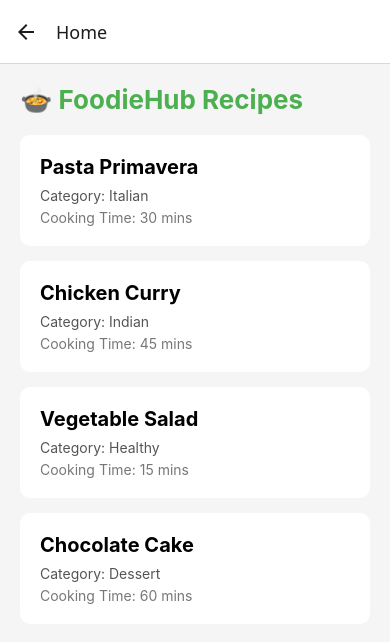
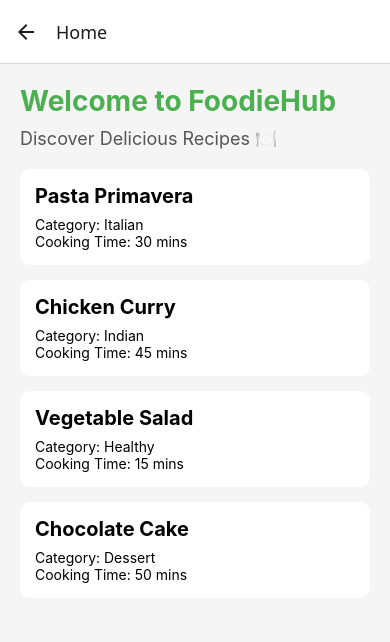
Before and after one commit to khursheed2369-ux/FoodieHub, a React Native app: screen /Home in a window 390 px wide. Shown: the top 642 px of the page. Built offline with nearby package versions, Linux system fonts and the light colour scheme.

Commit message:
Moved recipe data to separate data folder

```diff
--- /dev/null
+++ b/data/recipes.js
@@ -0,0 +1,36 @@
+const recipes = [
+    {
+      id: "1",
+      name: "Pasta Primavera",
+      category: "Italian",
+      time: "30 mins",
+      description: "A delicious Italian pasta with fresh vegetables."
+    },
+
+    {
+      id: "2",
+      name: "Chicken Curry",
+      category: "Indian",
+      time: "45 mins",
+      description: "A spicy and flavorful Indian chicken curry."
+    },
+
+    {
+      id: "3",
+      name: "Vegetable Salad",
+      category: "Healthy",
+      time: "15 mins",
+      description: "A fresh and healthy vegetable salad."
+    },
+
+    {
+      id: "4",
+      name: "Chocolate Cake",
+      category: "Dessert",
+      time: "50 mins",
+      description: "A soft and delicious chocolate cake."
+    }
+  ];
+
+
+  export default recipes;
--- a/screens/HomeScreen.js
+++ b/screens/HomeScreen.js
@@ -1,4 +1,5 @@
 import React from 'react';
+
 import {
   View,
   Text,
@@ -7,77 +8,82 @@ import {
   TouchableOpacity,
 } from 'react-native';
 
-const recipes = [
-  {
-    id: '1',
-    name: 'Pasta Primavera',
-    category: 'Italian',
-    time: '30 mins',
-  },
-  {
-    id: '2',
-    name: 'Chicken Curry',
-    category: 'Indian',
-    time: '45 mins',
-  },
-  {
-    id: '3',
-    name: 'Vegetable Salad',
-    category: 'Healthy',
-    time: '15 mins',
-  },
-  {
-    id: '4',
-    name: 'Chocolate Cake',
-    category: 'Dessert',
-    time: '60 mins',
-  },
-];
+
+import recipes from '../data/recipes.js';
+
 
 
 export default function HomeScreen({ navigation }) {
 
-  const renderRecipe = ({ item }) => (
-    <TouchableOpacity
-      style={styles.card}
-      onPress={() => navigation.navigate('Detail', {
-        recipe: item,
-      })}
-    >
 
-      <Text style={styles.recipeName}>
-        {item.name}
-      </Text>
+  return (
 
-      <Text style={styles.category}>
-        Category: {item.category}
-      </Text>
-
-      <Text style={styles.time}>
-        Cooking Time: {item.time}
-      </Text>
-
-    </TouchableOpacity>
-  );
+    <View style={styles.container}>
 
 
-  return (
-    <View style={styles.container}>
-
       <Text style={styles.title}>
-        🍲 FoodieHub Recipes
+        Welcome to FoodieHub
       </Text>
 
 
+      <Text style={styles.subtitle}>
+        Discover Delicious Recipes 🍽️
+      </Text>
+
+
+
       <FlatList
+
         data={recipes}
-        renderItem={renderRecipe}
+
         keyExtractor={(item) => item.id}
+
+
+        renderItem={({ item }) => (
+
+          <TouchableOpacity
+
+            style={styles.card}
+
+            onPress={() =>
+              navigation.navigate(
+                'Detail',
+                {
+                  recipe: item
+                }
+              )
+            }
+
+          >
+
+            <Text style={styles.recipeName}>
+              {item.name}
+            </Text>
+
+
+            <Text>
+              Category: {item.category}
+            </Text>
+
+
+            <Text>
+              Cooking Time: {item.time}
+            </Text>
+
+
+          </TouchableOpacity>
+
+        )}
+
       />
 
+
     </View>
+
   );
+
 }
+
 
 
 
@@ -91,37 +97,33 @@ const styles = StyleSheet.create({
 
 
   title: {
-    fontSize: 26,
+    fontSize: 28,
     fontWeight: 'bold',
+    color: '#4CAF50',
+    marginBottom: 10,
+  },
+
+
+  subtitle: {
+    fontSize: 18,
+    color: '#555',
     marginBottom: 20,
-    color: '#4CAF50',
   },
 
 
   card: {
     backgroundColor: '#fff',
-    padding: 20,
+    padding: 15,
+    marginBottom: 15,
     borderRadius: 10,
-    marginBottom: 15,
-    elevation: 3,
   },
 
 
   recipeName: {
     fontSize: 20,
     fontWeight: 'bold',
+    marginBottom: 8,
   },
 
 
-  category: {
-    marginTop: 8,
-    color: '#555',
-  },
-
-
-  time: {
-    marginTop: 5,
-    color: '#777',
-  },
-
 });
```
